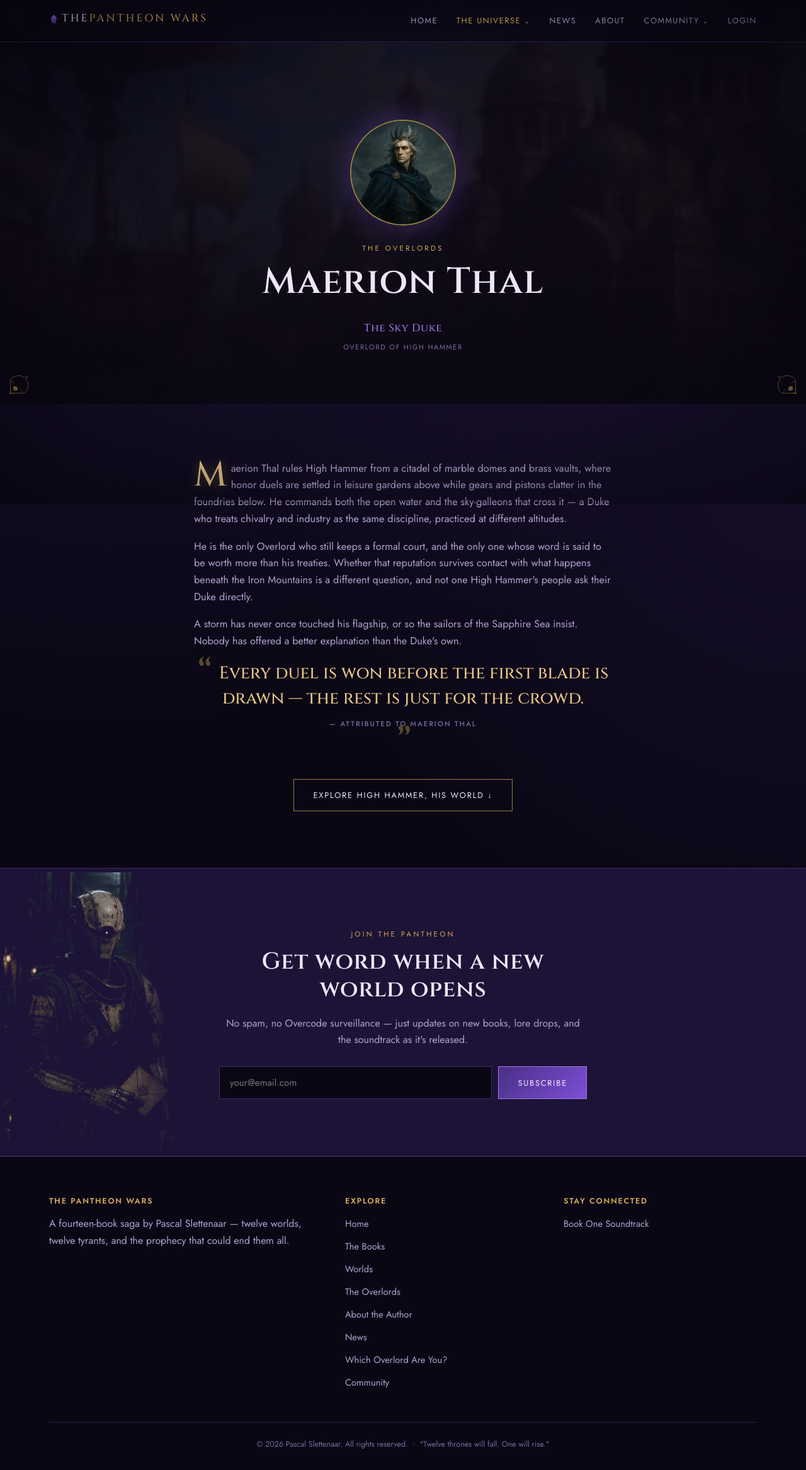
After one commit to simmeh024/thepantheonwars, a PHP site: page /overlord-maerion-thal.html in a window 1280 px wide. The commit adds this page. Shown: the whole page at 63% size. Run offline with PHP 8.4, Linux system fonts and the light colour scheme.

Commit message:
Link world overlord tags to profiles; add Maerion Thal overlord page

```diff
--- a/css/style.css
+++ b/css/style.css
@@ -1464,6 +1464,8 @@ footer.site-footer {
 .world-detail-portrait img { width: 100%; height: 100%; object-fit: cover; object-position: top; }
 .world-detail-head h2 { margin: 0; }
 .world-detail-head .overlord-tag { font-size: 0.75rem; text-transform: uppercase; letter-spacing: 0.1em; color: var(--purple-bright); }
+.world-detail-head .overlord-tag a { color: inherit; text-decoration: none; border-bottom: 1px solid var(--purple-bright); transition: color 0.2s ease, border-color 0.2s ease; }
+.world-detail-head .overlord-tag a:hover { color: var(--gold-bright); border-color: var(--gold-bright); }
 
 /* ---------------- High Hammer: planetary two-scene view ---------------- */
 .planet-view {
--- /dev/null
+++ b/overlord-maerion-thal.html
@@ -0,0 +1,139 @@
+<!DOCTYPE html>
+<html lang="en">
+<head>
+<meta charset="UTF-8">
+<meta name="viewport" content="width=device-width, initial-scale=1.0">
+<title>Maerion Thal, The Sky Duke — The Pantheon Wars</title>
+<meta name="description" content="Maerion Thal, Overlord of High Hammer — a spoiler-free profile of the Duke who commands both sea and sky.">
+<meta property="og:type" content="website">
+<meta property="og:title" content="Maerion Thal, The Sky Duke — The Pantheon Wars">
+<meta property="og:description" content="Maerion Thal, Overlord of High Hammer — a spoiler-free profile of the Duke who commands both sea and sky.">
+<meta property="og:url" content="https://thepantheonwars.com/overlord-maerion-thal.html">
+<meta property="og:image" content="https://thepantheonwars.com/images/hero-main.jpg">
+<meta name="twitter:card" content="summary_large_image">
+<meta name="twitter:title" content="Maerion Thal, The Sky Duke — The Pantheon Wars">
+<meta name="twitter:description" content="Maerion Thal, Overlord of High Hammer — a spoiler-free profile of the Duke who commands both sea and sky.">
+<meta name="twitter:image" content="https://thepantheonwars.com/images/hero-main.jpg">
+<link rel="preconnect" href="https://fonts.googleapis.com">
+<link rel="preconnect" href="https://fonts.gstatic.com" crossorigin>
+<link href="https://fonts.googleapis.com/css2?family=Cinzel:wght@500;600;700&family=Jost:wght@400;500;600&display=swap" rel="stylesheet">
+<link rel="icon" type="image/svg+xml" href="favicon.svg">
+<link rel="icon" type="image/png" sizes="32x32" href="favicon-32x32.png">
+<link rel="icon" type="image/png" sizes="16x16" href="favicon-16x16.png">
+<link rel="apple-touch-icon" sizes="180x180" href="apple-touch-icon.png">
+<link rel="icon" href="favicon.ico">
+<link rel="stylesheet" href="css/style.css">
+</head>
+<body>
+
+<header class="site-header">
+  <div class="nav-inner">
+    <a href="index.html" class="logo"><span class="logo-shard"></span>The <span class="logo-name">Pantheon Wars</span></a>
+    <nav class="main-nav">
+      <a href="index.html">Home</a>
+      <div class="nav-item has-dropdown">
+        <span class="nav-parent active">The Universe<span class="nav-caret">⌄</span></span>
+        <div class="nav-dropdown">
+          <a href="books.html">The Books</a>
+          <a href="worlds.html">The Worlds</a>
+          <a href="overlords.html" class="active">The Overlords</a>
+        </div>
+      </div>
+      <a href="news.html">News</a>
+      <a href="about.html">About</a>
+      <div class="nav-item has-dropdown">
+        <span class="nav-parent">Community<span class="nav-caret">⌄</span></span>
+        <div class="nav-dropdown">
+          <a href="community.html">Nexus Veil (Forum)</a>
+          <a href="quiz.html">Quiz</a>
+        </div>
+      </div>
+      <span class="auth-nav-item" id="auth-nav-item"><a href="#" class="auth-trigger">Login</a></span>
+    </nav>
+    <button class="nav-toggle" aria-label="Menu"><span></span><span></span><span></span></button>
+  </div>
+</header>
+
+<main>
+
+  <div class="page-banner ornate">
+    <div class="hero-bg" style="background-image: url('images/world-highhammer.jpg'); opacity: 0.3;"></div>
+    <div class="hero-veil"></div>
+    <span class="orn-bl"></span><span class="orn-br"></span>
+    <div class="container">
+      <div class="overlord-portrait-frame"><img src="images/char-maerion.jpg" alt="Maerion Thal"></div>
+      <span class="eyebrow">The Overlords</span>
+      <h1>Maerion Thal</h1>
+      <span class="overlord-epithet">The Sky Duke</span>
+      <span class="overlord-domain-tag">Overlord of High Hammer</span>
+    </div>
+  </div>
+
+  <section>
+    <div class="container about-body">
+      <p>Maerion Thal rules High Hammer from a citadel of marble domes and brass vaults, where honor duels are settled in leisure gardens above while gears and pistons clatter in the foundries below. He commands both the open water and the sky-galleons that cross it — a Duke who treats chivalry and industry as the same discipline, practiced at different altitudes.</p>
+      <p>He is the only Overlord who still keeps a formal court, and the only one whose word is said to be worth more than his treaties. Whether that reputation survives contact with what happens beneath the Iron Mountains is a different question, and not one High Hammer's people ask their Duke directly.</p>
+      <p>A storm has never once touched his flagship, or so the sailors of the Sapphire Sea insist. Nobody has offered a better explanation than the Duke's own.</p>
+      <blockquote class="myth">
+        Every duel is won before the first blade is drawn — the rest is just for the crowd.
+        <cite>— attributed to Maerion Thal</cite>
+      </blockquote>
+      <div class="overlord-backlink">
+        <a href="worlds.html#high-hammer-view" class="btn">Explore High Hammer, His World ↓</a>
+      </div>
+    </div>
+  </section>
+
+  <section class="newsletter">
+      <img src="images/bh4-dispatch.jpg" alt="" class="newsletter-bh4" aria-hidden="true">
+    <div class="container">
+      <span class="eyebrow">Join the Pantheon</span>
+      <h2>Get word when a new world opens</h2>
+      <p>No spam, no Overcode surveillance — just updates on new books, lore drops, and the soundtrack as it's released.</p>
+      <form class="newsletter-form" action="#" method="post">
+        <input type="email" placeholder="your@email.com" required aria-label="Email address">
+        <button type="submit" class="btn btn-solid">Subscribe</button>
+      </form>
+      <p class="confirm"></p>
+    </div>
+  </section>
+
+</main>
+
+<footer class="site-footer">
+  <div class="container">
+    <div class="footer-grid">
+      <div>
+        <h4>The Pantheon Wars</h4>
+        <p>A fourteen-book saga by Pascal Slettenaar — twelve worlds, twelve tyrants, and the prophecy that could end them all.</p>
+      </div>
+      <div>
+        <h4>Explore</h4>
+        <ul>
+          <li><a href="index.html">Home</a></li>
+          <li><a href="books.html">The Books</a></li>
+          <li><a href="worlds.html">Worlds</a></li>
+          <li><a href="overlords.html">The Overlords</a></li>
+          <li><a href="about.html">About the Author</a></li>
+          <li><a href="news.html">News</a></li>
+          <li><a href="quiz.html">Which Overlord Are You?</a></li>
+          <li><a href="community.html">Community</a></li>
+        </ul>
+      </div>
+      <div>
+        <h4>Stay Connected</h4>
+        <ul>
+          <li><a href="https://open.spotify.com/album/4F3gZb2oOUarb0gM2KwSar?si=FUDqkC25TPewM4YBTeNTIg" target="_blank" rel="noopener">Book One Soundtrack</a></li>
+        </ul>
+      </div>
+    </div>
+    <div class="footer-bottom">
+      &copy; 2026 Pascal Slettenaar. All rights reserved. &nbsp;•&nbsp; "Twelve thrones will fall. One will rise."
+    </div>
+  </div>
+</footer>
+
+<script src="js/main.js"></script>
+<script src="js/members.js"></script>
+</body>
+</html>
--- a/worlds.html
+++ b/worlds.html
@@ -187,7 +187,7 @@
       <div class="world-detail-head">
         <span class="world-detail-portrait"><img src="images/char-syn.jpg" alt="Syn Dravus"></span>
         <h2>Neoh</h2>
-        <span class="overlord-tag">Overlord: Syn Dravus</span>
+        <span class="overlord-tag"><a href="overlord-syn-dravus.html">Overlord: Syn Dravus</a></span>
       </div>
       <p style="max-width: 720px;">Neoh bleeds neon into darkness — a city where rain slicks the streets like mirrors and the sky glows with the pallor of endless advertisements. Faces flicker ten stories high on holographic billboards, watching every movement below. In Neoh, memory and identity don't belong to the people. They belong to the city itself, and to the Overlord who owns its every circuit.</p>
       <p style="max-width: 720px;">Neoh isn't one place — it's five tiers stacked one on top of the other, from the sunlit Spires down to the sewers below, with a black site woven through all of them that nobody admits exists. Click a floor to open it.</p>
@@ -358,7 +358,7 @@
       <div class="world-detail-head">
         <span class="world-detail-portrait"><img src="images/char-maerion.jpg" alt="Maerion Thal"></span>
         <h2>High Hammer</h2>
-        <span class="overlord-tag">Overlord: Maerion Thal — The Sky Duke</span>
+        <span class="overlord-tag"><a href="overlord-maerion-thal.html">Overlord: Maerion Thal — The Sky Duke</a></span>
       </div>
       <p style="max-width: 720px;">High Hammer rises in layers of marble domes and brass vaults, its skyline broken by chimneys breathing steam into a sky crossed by sky-galleons. Chivalry meets steam-age invention here: honor duels and leisure gardens above, gears and pistons clattering below, and an Overlord who commands both sea and sky.</p>
       <p style="max-width: 720px;">High Hammer runs in a single line from harbor to peak — from the open water where every flag flies, through the Market and the Guild Quarter's forges, up to the Duke's own citadel and the smoking foundries beneath the Iron Mountains. Click a district to open it.</p>
@@ -588,7 +588,7 @@
       <div class="world-detail-head">
         <span class="world-detail-portrait"><img src="images/char-lysara.jpg" alt="Lysara Venthe"></span>
         <h2>Asmecu</h2>
-        <span class="overlord-tag">Overlord: Lysara Venthe — The Sea Queen</span>
+        <span class="overlord-tag"><a href="overlord-lysara-venthe.html">Overlord: Lysara Venthe — The Sea Queen</a></span>
       </div>
       <p style="max-width: 720px;">Asmecu rises from open water in domes of living coral and sea-bleached marble, a city that was never built so much as grown — coaxed upward, reef by reef, at the will of the woman its people call their tide. Lysara Venthe rules from a palace afloat on the eye of something vast and unseen, beloved by every citizen she calls "my tides," and trusted completely by none of them.</p>
       <p style="max-width: 720px;">Asmecu spreads outward from the Coral Palace in a ring of canals, guildhalls, and harbors, with the charted world thinning out fast the further you sail from the Market at its heart. Click a district to open it.</p>
```
Also changed, not shown: overlords.html (+11 -2 lines).
